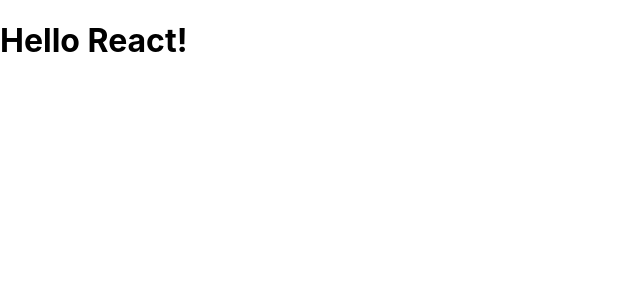
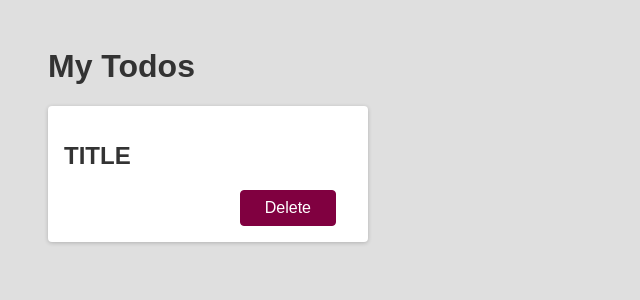
Before and after one commit to VadimKorobec/react-second-course, a React (Create React App) app: page / in a window 1280 px wide. Shown: the top 300 px of the page, without its empty margins (0-640 px from the left). Built offline with nearby package versions, Linux system fonts and the light colour scheme.

Commit message:
add todo

```diff
--- a/src/App.jsx
+++ b/src/App.jsx
@@ -1,3 +1,10 @@
+import { Todo } from "./components/Todo/Todo";
+
 export const App = () => {
-  return <h1>Hello React!</h1>;
+  return (
+    <div>
+      <h1>My Todos</h1>
+      <Todo />
+    </div>
+  );
 };
--- /dev/null
+++ b/src/components/Todo/Todo.jsx
@@ -0,0 +1,10 @@
+export const Todo = () => {
+  return (
+    <div className="card">
+      <h2>TITLE</h2>
+      <div className="actions">
+        <button className="btn">Delete</button>
+      </div>
+    </div>
+  );
+};
--- a/src/index.css
+++ b/src/index.css
@@ -1,13 +1,74 @@
-body {
-  margin: 0;
-  font-family: -apple-system, BlinkMacSystemFont, 'Segoe UI', 'Roboto', 'Oxygen',
-    'Ubuntu', 'Cantarell', 'Fira Sans', 'Droid Sans', 'Helvetica Neue',
-    sans-serif;
-  -webkit-font-smoothing: antialiased;
-  -moz-osx-font-smoothing: grayscale;
+* {
+    box-sizing: border-box;
 }
 
-code {
-  font-family: source-code-pro, Menlo, Monaco, Consolas, 'Courier New',
-    monospace;
+body {
+    font-family: sans-serif;
+    margin: 3rem;
+    background-color: #dfdfdf;
 }
+
+h1,
+h2 {
+    color: #333333;
+}
+
+.btn {
+    font: inherit;
+    padding: 0.5rem 1.5rem;
+    cursor: pointer;
+    border-radius: 4px;
+    background-color: #800040;
+    color: white;
+    border: 1px solid #800040;
+    margin: 0 1rem;
+}
+
+.btn:hover {
+    background-color: #9c1458;
+    border-color: #9c1458;
+}
+
+.btn--alt {
+    background-color: transparent;
+    color: #800040;
+}
+
+.btn--alt:hover {
+    background-color: #f8dae9;
+}
+
+.card {
+    background-color: white;
+    border-radius: 4px;
+    box-shadow: 0 1px 4px rgba(0, 0, 0, 0.2);
+    padding: 1rem;
+    width: 20rem;
+}
+
+.actions {
+    text-align: right;
+}
+
+.modal {
+    box-shadow: 0 1px 4px rgba(0, 0, 0, 0.2);
+    border-radius: 6px;
+    background-color: white;
+    padding: 1rem;
+    text-align: center;
+    width: 30rem;
+    z-index: 10;
+    position: fixed;
+    top: 20vh;
+    left: calc(50% - 15rem);
+}
+
+.backdrop {
+    position: fixed;
+    z-index: 1;
+    background-color: rgba(0, 0, 0, 0.75);
+    width: 100%;
+    height: 100vh;
+    top: 0;
+    left: 0;
+}
```
